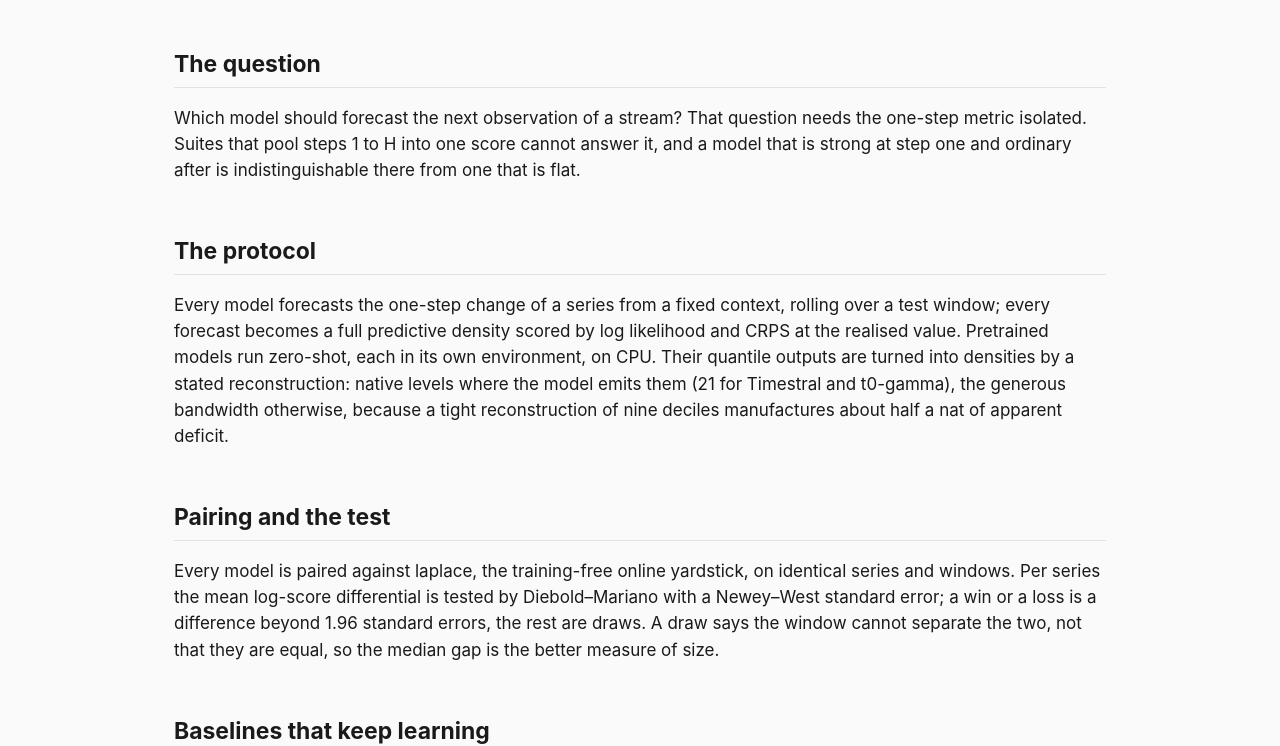
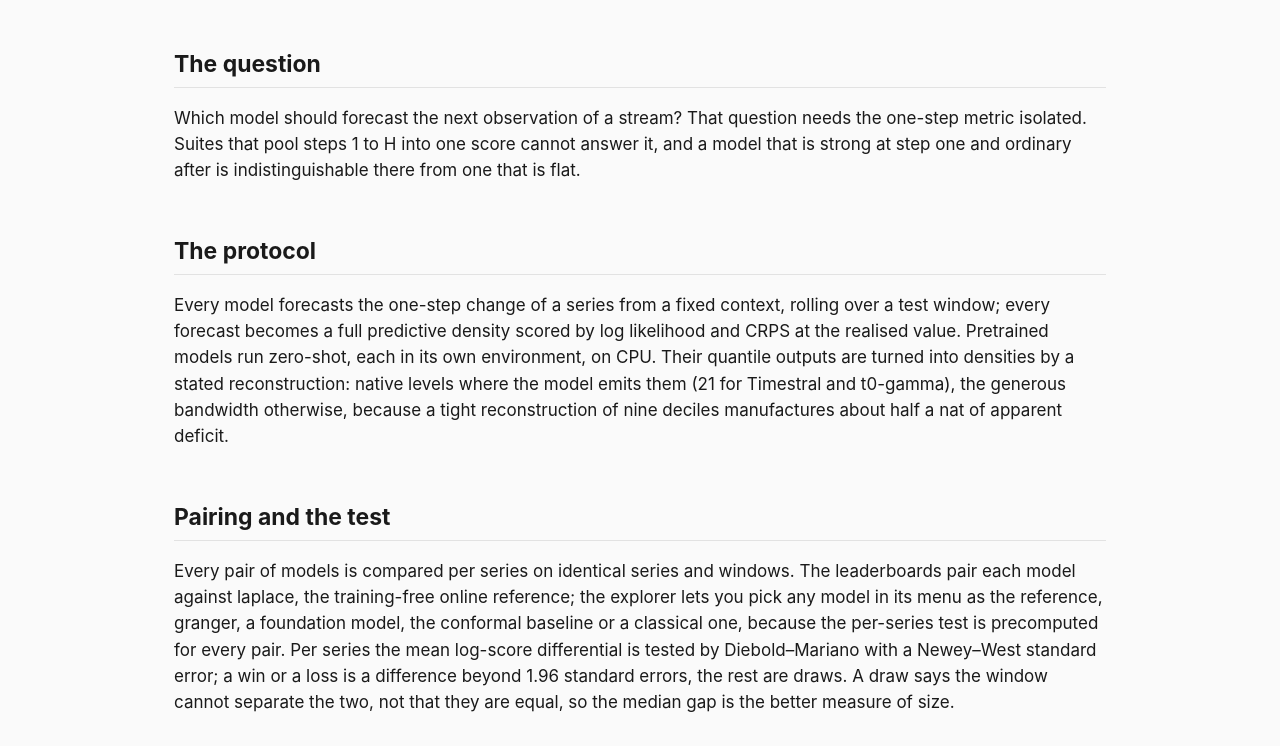
Before and after one commit to microprediction/foundationalprediction, a plain HTML site: page docs/methodology.html in a window 1280 px wide. Shown: the part 206-952 px from the top of the page. Drawn offline with Linux system fonts and the light colour scheme.

Commit message:
Methodology: pairing is per series for every pair of models; laplace is the default reference, the explorer lets the reader choose any

```diff
--- a/docs/methodology.html
+++ b/docs/methodology.html
@@ -80,11 +80,14 @@
       model emits them (21 for Timestral and t0-gamma), the generous bandwidth otherwise, because a
       tight reconstruction of nine deciles manufactures about half a nat of apparent deficit.</p>
     <h2>Pairing and the test</h2>
-    <p>Every model is paired against laplace, the training-free online yardstick, on identical series
-      and windows. Per series the mean log-score differential is tested by Diebold&ndash;Mariano with a
-      Newey&ndash;West standard error; a win or a loss is a difference beyond 1.96 standard errors, the
-      rest are draws. A draw says the window cannot separate the two, not that they are equal, so the
-      median gap is the better measure of size.</p>
+    <p>Every pair of models is compared per series on identical series and windows. The leaderboards
+      pair each model against laplace, the training-free online reference; the explorer lets you pick
+      any model in its menu as the reference, granger, a foundation model, the conformal baseline or a
+      classical one, because the per-series test is precomputed for every pair. Per series the mean
+      log-score differential is tested by Diebold&ndash;Mariano with a Newey&ndash;West standard
+      error; a win or a loss is a difference beyond 1.96 standard errors, the rest are draws. A draw
+      says the window cannot separate the two, not that they are equal, so the median gap is the
+      better measure of size.</p>
     <h2>Baselines that keep learning</h2>
     <p>The classical baselines in published suites are fit once at the window origin and never updated.
       Here every baseline is online: it sees every observation before it forecasts the next. The gap
```
Also changed, not shown: 1 other file.
